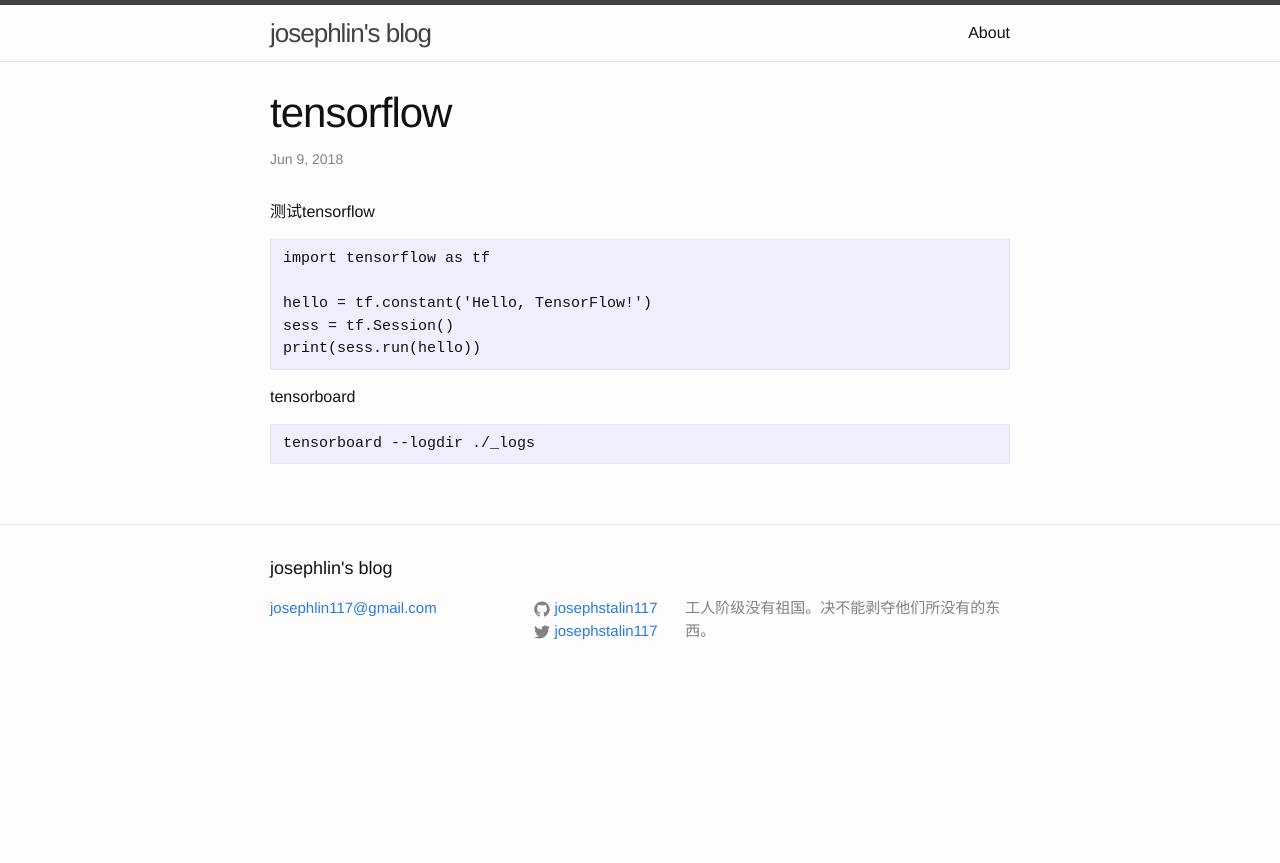
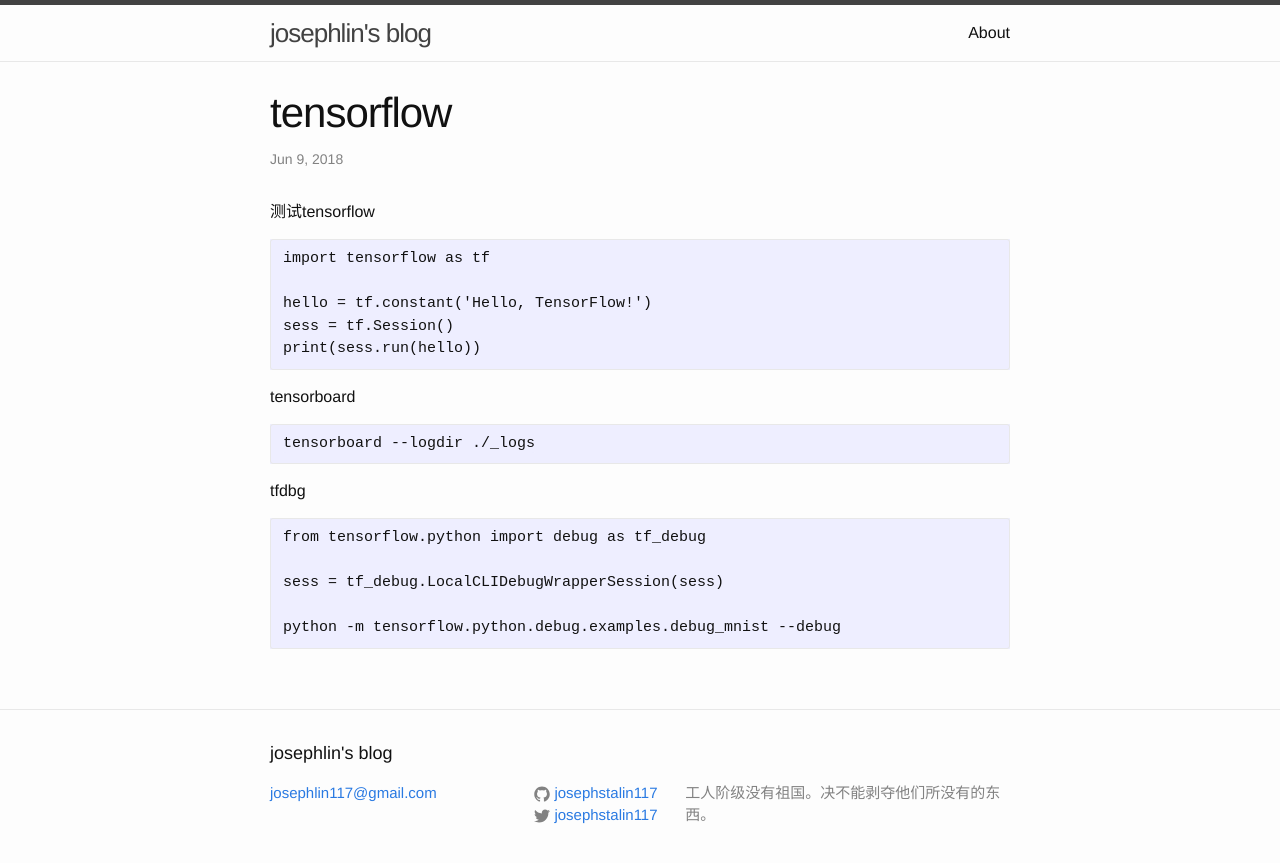
Before and after one commit to josephstalin117/josephstalin117.github.io, a Jekyll site: the page built from _posts/2018-6-09-tensorflow.markdown, in a window 1280 px wide. Shown: the top 863 px of the page. Built offline with Jekyll 4.4.1, drawn with Linux system fonts in a browser that asks for light colours.

Commit message:
add tensorflow debug

````diff
--- a/_posts/2018-6-09-tensorflow.markdown
+++ b/_posts/2018-6-09-tensorflow.markdown
@@ -18,3 +18,12 @@ tensorboard
 ```
 tensorboard --logdir ./_logs
 ```
+
+tfdbg
+```
+from tensorflow.python import debug as tf_debug
+
+sess = tf_debug.LocalCLIDebugWrapperSession(sess)
+
+python -m tensorflow.python.debug.examples.debug_mnist --debug
+```
````
